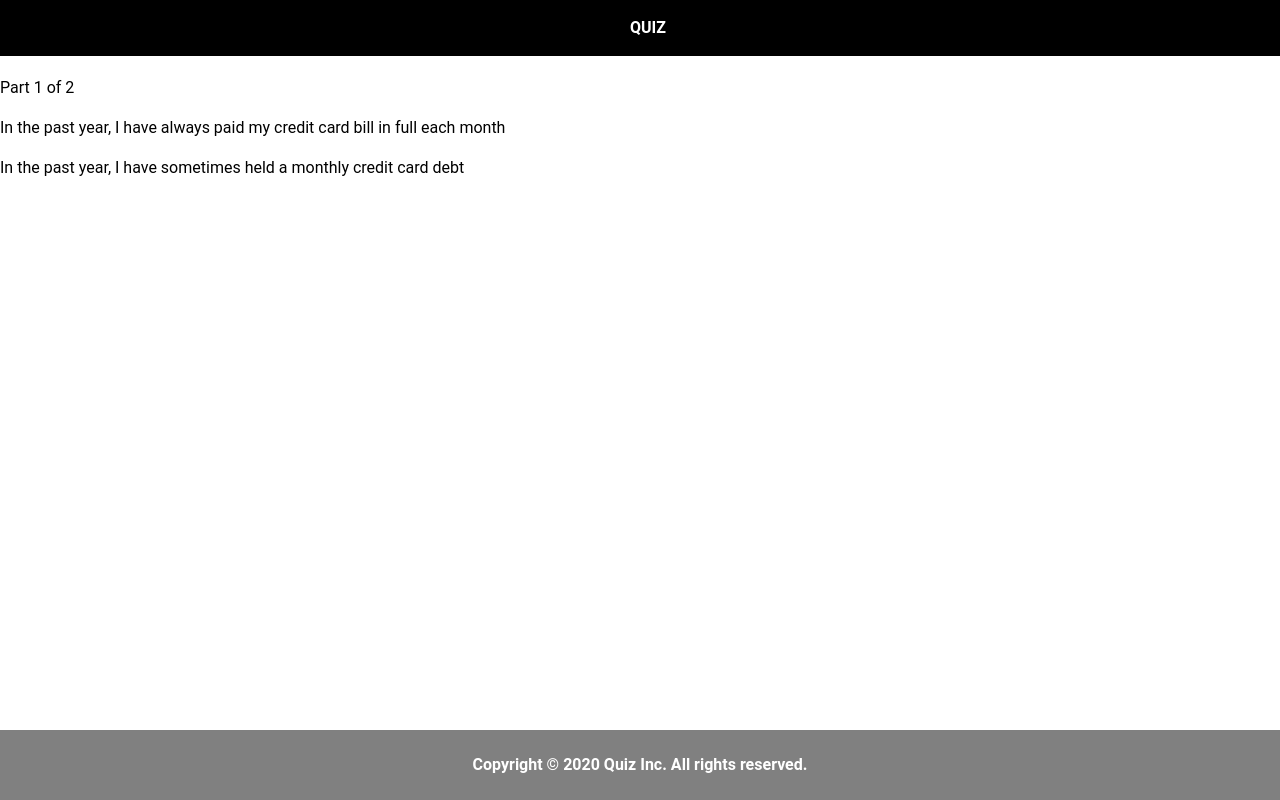
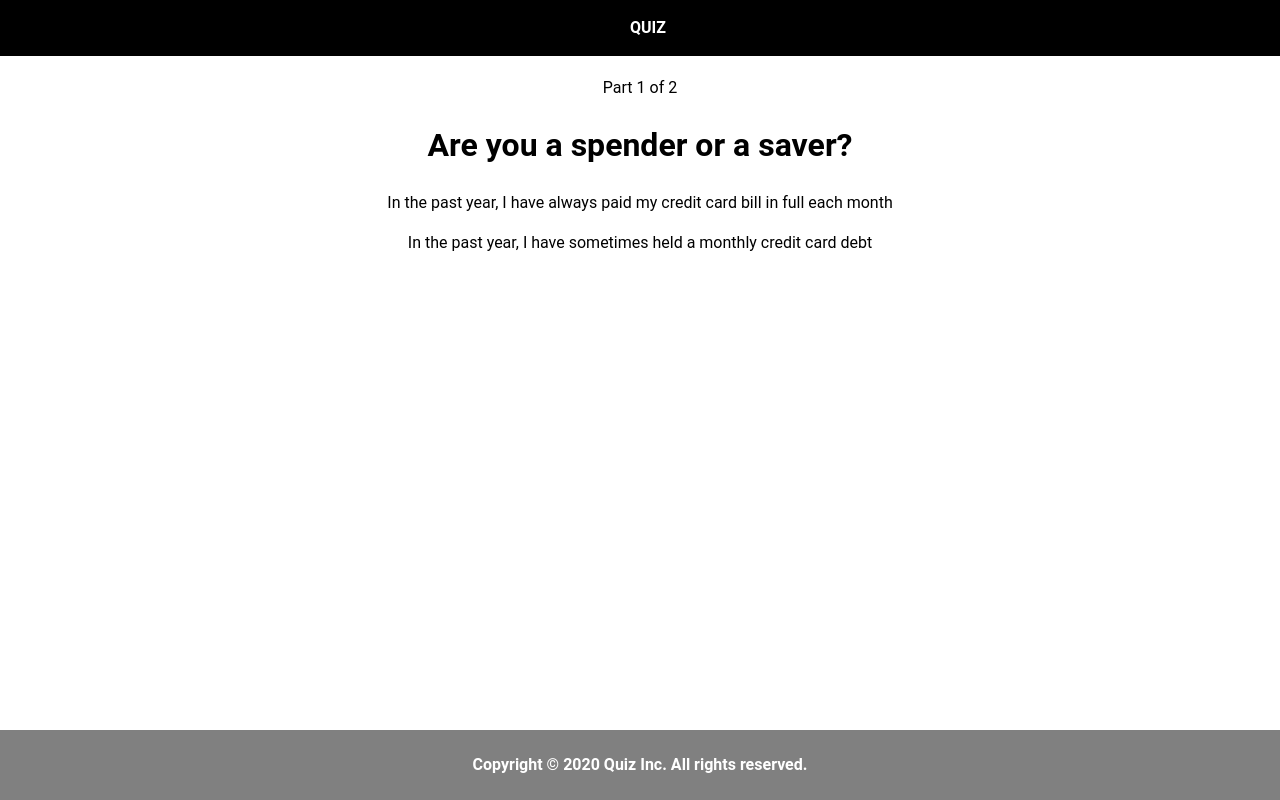
Before and after one commit to balankarthikeyan/BK2020Quiz, a Next.js app: page /Quiz in a window 1280 px wide. Built offline with nearby package versions, Linux system fonts and the light colour scheme.

Commit message:
code updated

```diff
--- a/components/progress.js
+++ b/components/progress.js
@@ -5,6 +5,6 @@ export default ({ current, total }) => (
     <p className="f4 gray">
       Part {current} of {total}
     </p>
-    <ProgressBar current={current} total={total} colour="bg-green" />
+    {/* <ProgressBar current={current} total={total} colour="bg-green" /> */}
   </div>
 )
--- a/components/question.js
+++ b/components/question.js
@@ -1,7 +1,7 @@
 import QuestionAnswerContainer from './questionAnswerContainer'
 
 export default ({ question, onAnswer }) => (
-  <div className="question w-75 center">
+  <div className="question">
     <QuestionAnswerContainer question={question} onAnswer={onAnswer} />
   </div>
 )
--- a/components/questionAnswer.js
+++ b/components/questionAnswer.js
@@ -9,10 +9,7 @@ export default ({ answer, onAnswer, id, correct, isResult = false }) => {
   }
   return (
     <div className={className} onClick={() => onAnswer(id)}>
-      <div className="dtc w3 f1">
-        <i className="dark-gray fa fa-2x fa-check-circle-o" />
-      </div>
-      <div className="dtc v-mid pl3">
+      <div className="">
         <p>{answer}</p>
       </div>
     </div>
--- a/components/questionAnswerContainer.js
+++ b/components/questionAnswerContainer.js
@@ -1,11 +1,9 @@
-import React from 'react'
-import Link from 'next/link'
 import QuestionAnswer from './questionAnswer'
 
 class QuestionAnswerContainer extends React.Component {
   renderAnswers() {
-    const { onAnswer } = this.props
-    const { answers } = this.props.question
+    const { onAnswer, question } = this.props
+    const { answers } = question
 
     return answers.map((answer, index) => {
       const answerKey = `answer=${index}`
@@ -21,7 +19,14 @@ class QuestionAnswerContainer extends React.Component {
   }
 
   render() {
-    return <div className="mw6 center">{this.renderAnswers()}</div>
+    const { onAnswer, question } = this.props
+    const { answers, title } = question
+    return (
+      <div className="mw6 center">
+        {title && <h1>{title}</h1>}
+        {this.renderAnswers()}
+      </div>
+    )
   }
 }
 
--- a/components/quiz.js
+++ b/components/quiz.js
@@ -74,7 +74,7 @@ class QuizList extends React.Component {
       <div id="quiz">
         <h2 id="quiz-title" className="f2 tc" />
         {renderComponent}
-        {renderBackButton}
+        {/* {renderBackButton} */}
       </div>
     )
   }
--- a/components/quizResults.js
+++ b/components/quizResults.js
@@ -13,7 +13,10 @@ class QuizResults extends React.Component {
       const questionAnswerIndex = answers[index]
       const answer = question.answers[questionAnswerIndex]
       const answerKey = `answer=${index}`
+      const { title } = question
       return (
+        <>
+          <h2>{title}</h2>
           <QuestionAnswer
             correct={questionAnswerIndex === question.correct}
             answer={answer}
@@ -22,6 +25,7 @@ class QuizResults extends React.Component {
             isResult={true}
             onAnswer={() => {}}
           />
+        </>
       )
     })
   }
@@ -33,8 +37,9 @@ class QuizResults extends React.Component {
 
     return (
       <div className="mw6 center tc">
-        <p className="f4 gray">Answers</p>
+        <h1 className="f4 gray">Answers</h1>
         {this.renderAnswers()}
+        <Link href="/">Back</Link>
       </div>
     )
   }
--- a/pages/Quiz.tsx
+++ b/pages/Quiz.tsx
@@ -14,8 +14,25 @@ import exampleQuestions from '../data/exampleQuestions'
   }
 
   render () {
+    const Main = styled.main`
+  width: 70%;
+  margin: auto;
+  text-align: center;
+  .correct, .incorrect {
+    padding: 10px;
+  }
+  /* .correct {
+    background-color:green;
+  }
+  .incorrect {
+    background-color:red;
+  } */
+`
+
       return(
+        <Main>
              <QuizList data={this.props} />
+        </Main>
       )
   }
 }export { Quiz }
```
Lines whose indentation alone changed are shown as unchanged.
